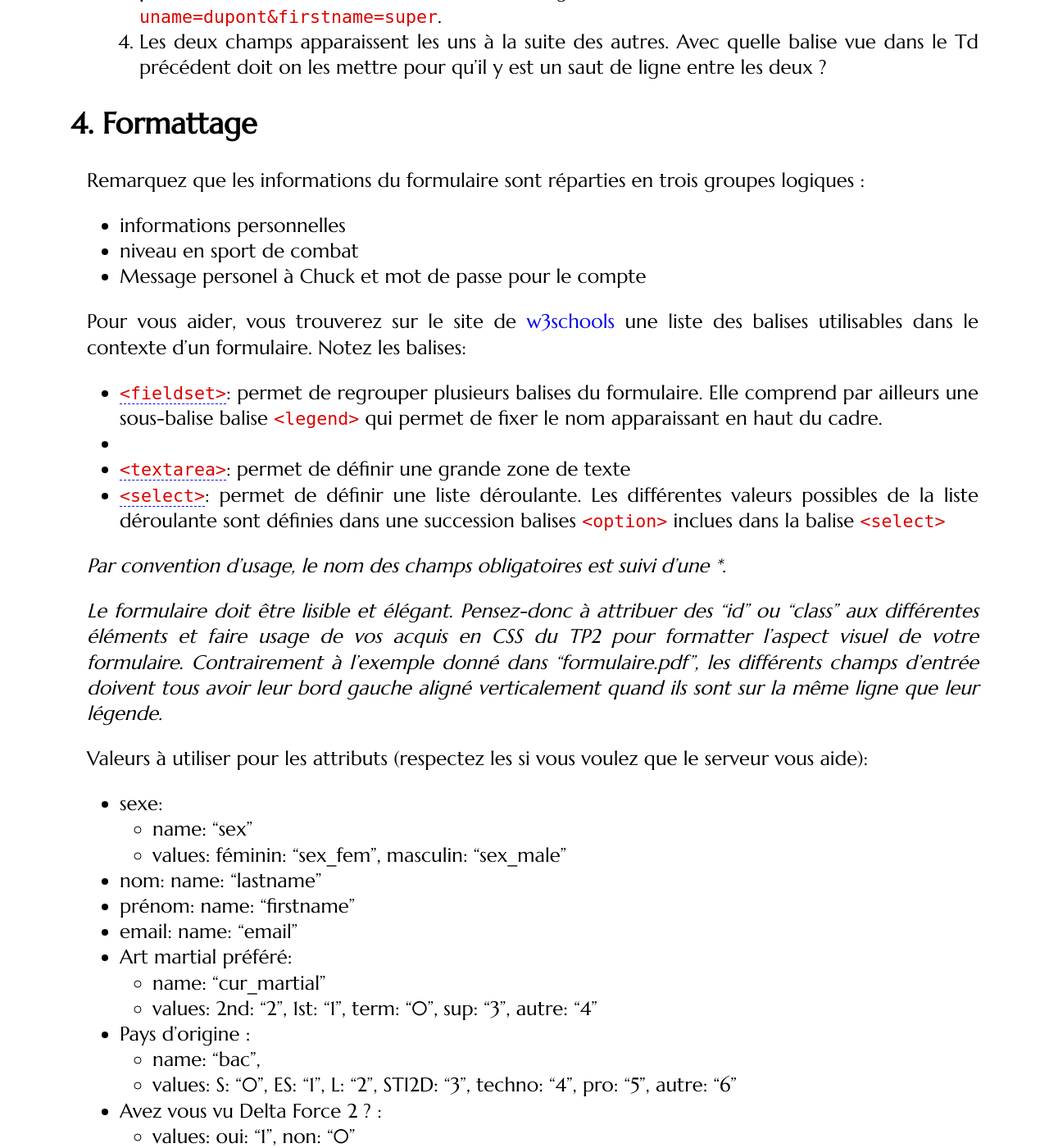
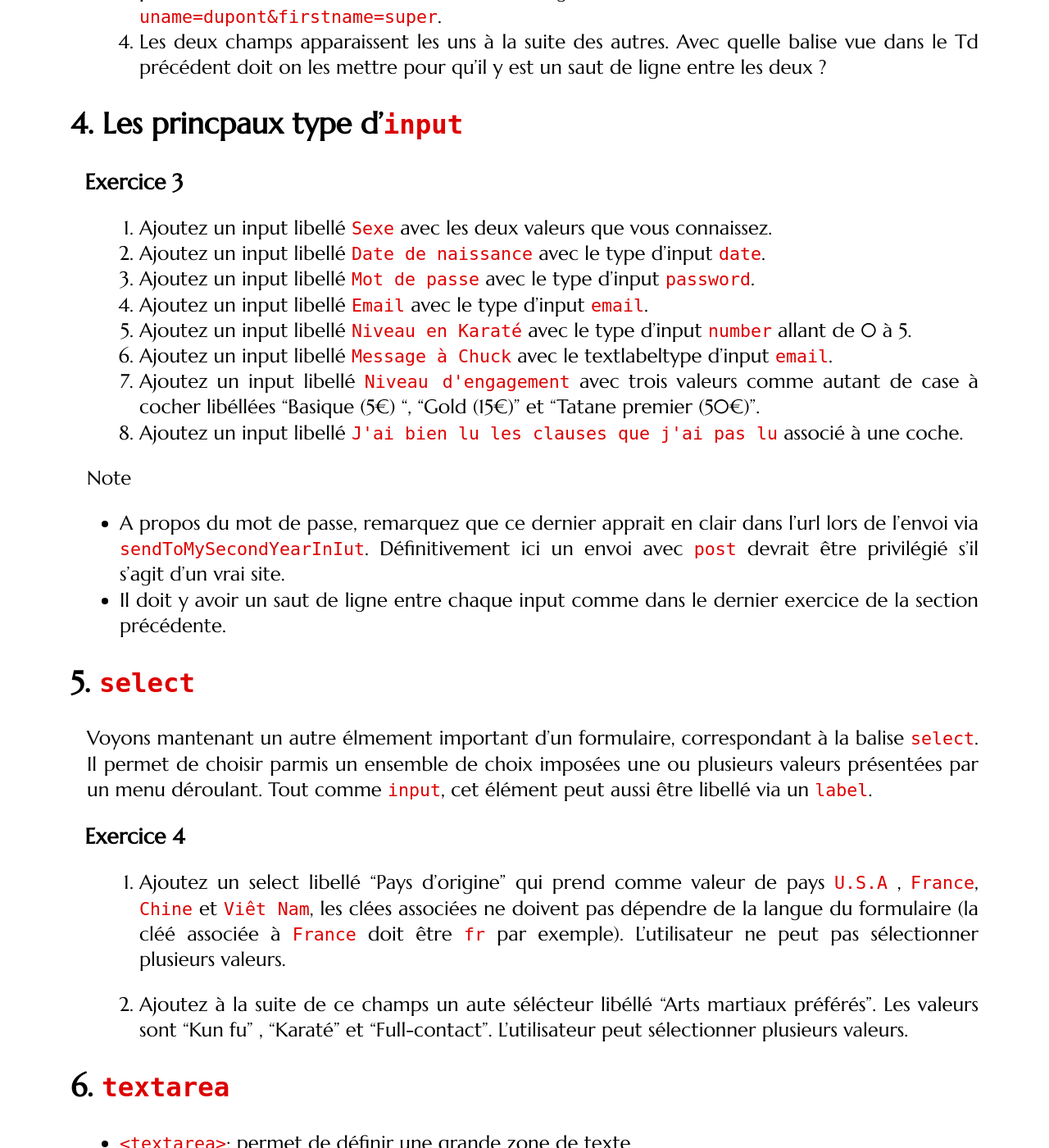
Before and after one commit to romainlebreton/R1.02-DeveloppementInterfacesWeb, a Jekyll site: the page built from tutorials/tutorial4.md, in a window 1280 px wide and 1400 px high, scrolled down 3290 px. Shown: the whole window at 82% size. Built offline with Jekyll 4.4.1, drawn with Linux system fonts in a browser that asks for light colours; some web fonts are replaced; comment, search, counter and statistics services are not loaded; some of the changed text lies outside the part shown.

Commit message:
draft 0.2

```diff
--- a/tutorials/tutorial4.md
+++ b/tutorials/tutorial4.md
@@ -117,31 +117,66 @@ Cette balise comporte un attribut `for` qui doit prendre pour valeur la valeur d
 
 </div>
 
-## Formattage
+## Les princpaux type d'`input`
 
+
+<div class="exercise" id="exlabel">
+
+ 1. Ajoutez un input libellé `Sexe` avec les deux valeurs que vous connaissez.
+ 1. Ajoutez un input libellé `Date de naissance` avec le type d'input `date`.
+ 1. Ajoutez un input libellé `Mot de passe` avec le type d'input `password`.
+ 1. Ajoutez un input libellé `Email` avec le type d'input `email`.
+ 1. Ajoutez un input libellé `Niveau en Karaté` avec le type d'input `number` allant de 0 à 5.
+ 1. Ajoutez un input libellé `Message à Chuck` avec le textlabeltype d'input `email`.
+ 1. Ajoutez un input libellé `Niveau d'engagement` avec trois valeurs comme autant de case à cocher libéllées "Basique (5€) ", "Gold (15€)" et "Tatane premier (50€)".
+ 1. Ajoutez un input libellé `J'ai bien lu les clauses que j'ai pas lu` associé à une coche.
+
+
+</div>
+
+Note
+
+ * A propos du mot de passe, remarquez que ce dernier apprait en clair dans l'url lors  de l'envoi via `sendToMySecondYearInIut`.
+Définitivement ici un envoi avec `post` devrait être privilégié s'il s'agit d'un vrai site.
+ * Il doit y avoir un saut de ligne entre chaque input comme dans le dernier exercice de la section précédente.
+
+## `select`
+
+Voyons mantenant un autre élmement important d'un formulaire,  correspondant à la balise `select`.
+Il permet de choisir parmis un ensemble de choix imposées une ou plusieurs valeurs présentées par un menu déroulant.
+Tout comme `input`, cet élément peut aussi être libellé via un `label`.
+
+<div class="exercise" id="exlabel">
+ 1. Ajoutez un select libellé "Pays d'origine" qui prend comme valeur de pays `U.S.A` , `France`, `Chine` et `Viêt Nam`, les clées associées ne doivent pas dépendre de la langue du formulaire (la cléé associée à `France` doit être `fr` par exemple). L'utilisateur ne peut pas sélectionner plusieurs valeurs.
+
+ 1. Ajoutez à la suite de ce champs un aute sélécteur libéllé "Arts martiaux préférés". Les valeurs sont "Kun fu" , "Karaté" et "Full-contact". L'utilisateur peut sélectionner plusieurs valeurs.
+</div>
+
+## `textarea`
+* [`<textarea>`](http://www.w3schools.com/tags/tag_textarea.asp): permet de
+  définir une grande zone de texte
+
+<div class="exercise" id="exlabel">
+
+ 1. Ajoutez un champs libellé "Message pour Chuck" associé à un textarea sur lequel l'utilisateur peut s'épancher.
+</div>
+
+
+
+## `fieldset`
 
 
 Remarquez que les informations du formulaire sont réparties en trois groupes
 logiques :
 
-* informations personnelles
-* niveau en sport de combat
-* Message personel à Chuck et mot de passe pour le compte
+* informations personnelles (nom, prénom, mail,...),
+* "Sport de combat préféré"" et "Niveau en Karaté",
+* Message personel à Chuck, mot de passe pour le compte, la coche "J'ai bien lu.." et "Niveau d'engagement'.
 
-Pour vous aider, vous trouverez sur le site de [w3schools](http://www.w3schools.com/html/html_forms.asp) une liste des balises
-utilisables dans le contexte d'un formulaire. Notez les balises:
+Regouper les champs sur ces trois grands axes avec la balise `filedset`.
 
-* [`<fieldset>`](http://www.w3schools.com/tags/tag_fieldset.asp): permet de
-  regrouper plusieurs balises du formulaire. Elle comprend par ailleurs une
-  sous-balise balise `<legend>` qui permet de fixer le nom apparaissant en haut du
-  cadre.
-*
-* [`<textarea>`](http://www.w3schools.com/tags/tag_textarea.asp): permet de
-  définir une grande zone de texte
-* [`<select>`](http://www.w3schools.com/tags/tag_select.asp): permet de définir
-  une liste déroulante. Les différentes valeurs possibles de la liste déroulante
-  sont définies dans une succession balises `<option>` inclues dans la balise
-  `<select>`
+
+
 
 *Par convention d'usage, le nom des champs obligatoires est suivi d'une *.*
 
@@ -155,25 +190,6 @@ légende.*
 Valeurs à utiliser pour les attributs (respectez les si vous voulez que le
 serveur vous aide):
 
-* sexe:
-   * name: “sex”
-   * values: féminin: “sex_fem”, masculin: “sex_male”
-* nom: name: “lastname”
-* prénom: name: “firstname”
-* email: name: “email”
-* Art martial préféré:
-   * name: “cur_martial”
-   * values: 2nd: “2”, 1st: “1”, term: “0”, sup: “3”, autre: “4”
-* Pays d'origine :
-   * name: “bac”,
-   * values: S: “0”, ES: “1”, L: “2”, STI2D: “3”, techno: “4”, pro: “5”, autre: “6”
-* Avez vous vu Delta Force 2  ? :
-   * values: oui: “1”, non: “0”
-* formation requête:
-   * name: “req-training[]” (le [] indique que plusieurs valeurs peuvent être fournies)
-   * values: DUT: “0”, DUT AS: “1”, LP: “2”
-* question: name: “request”
-* action du formulaire: voir au tableau
 
 *Commencez par définir la balise `<form>` et ajouter un bouton pour soumettre le
 formulaire.
```
